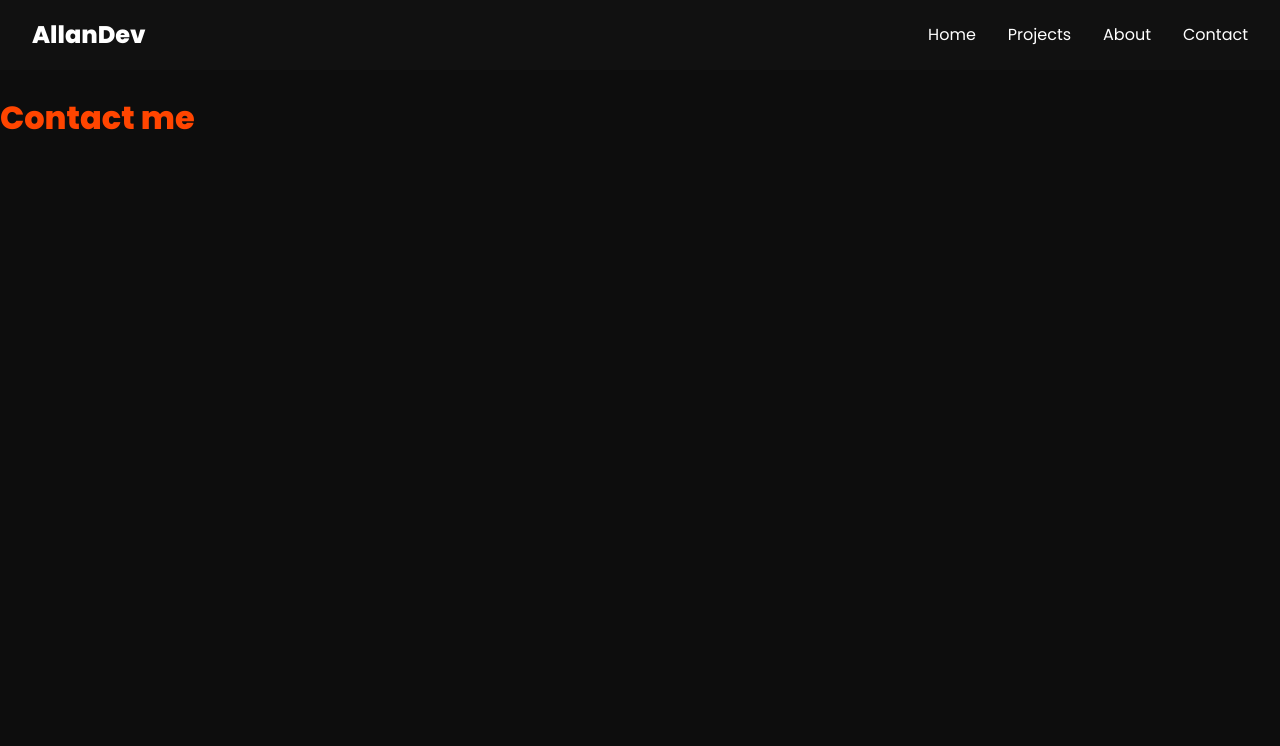
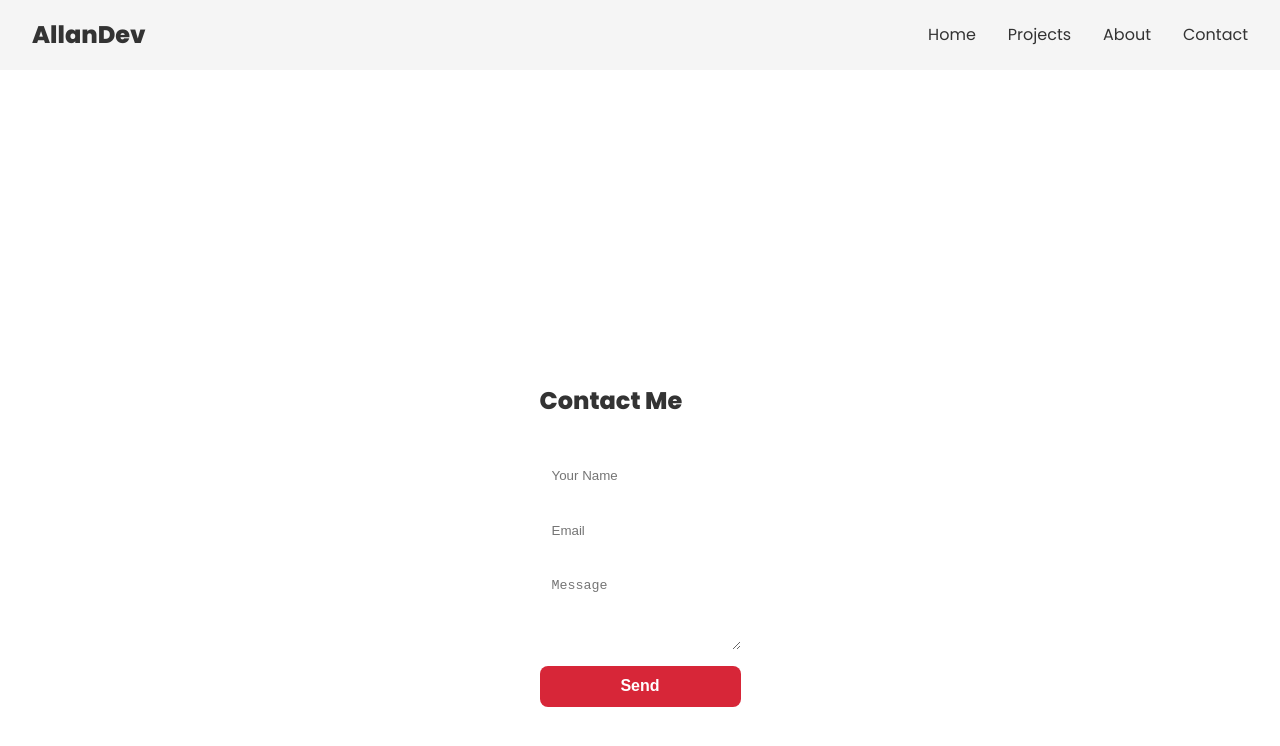
Before and after one commit to EliasAllan/Portfolio2025, a React (Vite) app in the folder client/: page /contact in a window 1280 px wide. Shown: the top 746 px of the page. Built offline with nearby package versions, Linux system fonts and the light colour scheme.

Commit message:
Add slide-in component and update styles

```diff
--- /dev/null
+++ b/client/src/components/SlideInSection.jsx
@@ -0,0 +1,29 @@
+import { useEffect, useRef } from 'react';
+
+function SlideInSection({ children }) {
+  const ref = useRef(null);
+
+  useEffect(() => {
+    const node = ref.current;
+    if (!node) return;
+    const observer = new IntersectionObserver((entries) => {
+      entries.forEach((entry) => {
+        if (entry.isIntersecting) {
+          entry.target.classList.add('show');
+        } else {
+          entry.target.classList.remove('show');
+        }
+      });
+    }, { threshold: 0.2 });
+    observer.observe(node);
+    return () => observer.unobserve(node);
+  }, []);
+
+  return (
+    <div ref={ref} className="fade-slide">
+      {children}
+    </div>
+  );
+}
+
+export default SlideInSection;
--- a/client/src/components/navbar/Navbar.css
+++ b/client/src/components/navbar/Navbar.css
@@ -3,8 +3,8 @@
   justify-content: space-between;
   align-items: center;
   padding: 1rem 2rem;
-  background-color: #111;
-  color: white;
+  background-color: var(--charcoal);
+  color: var(--text);
   position: sticky;
   top: 0;
   z-index: 999;
@@ -21,7 +21,7 @@
 }
 
 .nav-links a {
-  color: white;
+  color: var(--text);
   text-decoration: none;
 }
 
@@ -35,7 +35,7 @@
 .hamburger span {
   width: 25px;
   height: 3px;
-  background: white;
+  background: var(--text);
   transition: 0.3s;
 }
 
@@ -55,7 +55,7 @@
     top: 60px;
     right: 0;
     flex-direction: column;
-    background-color: #111;
+    background-color: var(--charcoal);
     padding: 1rem;
     display: none;
   }
--- a/client/src/pages/About.jsx
+++ b/client/src/pages/About.jsx
@@ -1,4 +1,17 @@
+import SlideInSection from '../components/SlideInSection.jsx';
+import './About.css';
+
 function About() {
-    return <h1>Things about me</h1>;
-  }
-  export default About;
+  return (
+    <section className="about-section">
+      <SlideInSection>
+        <div className="about-text">
+          <h2>About Me</h2>
+          <p>I enjoy building user experiences that feel intuitive and responsive. Outside of coding I love exploring new tech and design trends.</p>
+        </div>
+      </SlideInSection>
+    </section>
+  );
+}
+
+export default About;
--- a/client/src/pages/Contact.jsx
+++ b/client/src/pages/Contact.jsx
@@ -1,4 +1,20 @@
+import SlideInSection from '../components/SlideInSection.jsx';
+import './Contact.css';
+
 function Contact() {
-    return <h1>Contact me</h1>;
-  }
-  export default Contact;
+  return (
+    <section className="contact-section">
+      <SlideInSection>
+        <div className="contact-form">
+          <h2>Contact Me</h2>
+          <input type="text" placeholder="Your Name" />
+          <input type="email" placeholder="Email" />
+          <textarea rows="4" placeholder="Message" />
+          <button className="cta">Send</button>
+        </div>
+      </SlideInSection>
+    </section>
+  );
+}
+
+export default Contact;
--- a/client/src/pages/Home.css
+++ b/client/src/pages/Home.css
@@ -45,7 +45,7 @@ button.cta {
 
 button.cta:hover {
   background: var(--gold);
-  color: var(--black);
+  color: var(--text);
 }
 
 button.cta.secondary {
@@ -56,5 +56,5 @@ button.cta.secondary {
 
 button.cta.secondary:hover {
   background: var(--gold);
-  color: var(--black);
+  color: var(--text);
 }
--- a/client/src/pages/Home.jsx
+++ b/client/src/pages/Home.jsx
@@ -1,9 +1,11 @@
 import './Home.css';
 import { Link } from 'react-router-dom';
+import SlideInSection from '../components/SlideInSection.jsx';
 
 function Home() {
   return (
     <section className="hero">
+      <SlideInSection>
         <div className="hero-content">
           <h1>Hi, I'm Allan</h1>
           <p className="tagline">Full stack developer crafting modern, performant web applications.</p>
@@ -17,6 +19,7 @@ function Home() {
             </a>
           </div>
         </div>
+      </SlideInSection>
     </section>
   );
 }
--- a/client/src/pages/Projects.css
+++ b/client/src/pages/Projects.css
@@ -22,14 +22,6 @@
   background: var(--charcoal);
   padding: 1rem;
   border-radius: 12px;
-  opacity: 0;
-  transform: translateY(50px);
-  transition: all 0.6s ease;
-}
-
-.project-card.slide-in {
-  opacity: 1;
-  transform: translateY(0);
 }
 
 .project-card img {
--- a/client/src/pages/Projects.jsx
+++ b/client/src/pages/Projects.jsx
@@ -1,4 +1,4 @@
-import { useEffect, useRef } from 'react';
+import SlideInSection from '../components/SlideInSection.jsx';
 import './Projects.css';
 
 const projects = [
@@ -18,39 +18,14 @@ const projects = [
 ];
 
 function Projects() {
-  const cardsRef = useRef([]);
-
-  useEffect(() => {
-    const observer = new IntersectionObserver(
-      (entries) => {
-        entries.forEach((entry) => {
-          entry.target.classList.toggle('slide-in', entry.isIntersecting);
-        });
-      },
-      { threshold: 0.2 }
-    );
-
-    cardsRef.current.forEach((card) => {
-      if (card) observer.observe(card);
-    });
-
-    return () => {
-      cardsRef.current.forEach((card) => {
-        if (card) observer.unobserve(card);
-      });
-    };
-  }, []);
 
   return (
     <div className="projects-page">
       <h2>My Projects</h2>
       <div className="project-grid">
         {projects.map((project, index) => (
-          <div
-            className="project-card"
-            key={index}
-            ref={(el) => (cardsRef.current[index] = el)}
-          >
+          <SlideInSection key={index}>
+            <div className="project-card">
               <img src={project.img} alt={project.title} />
               <h3>{project.title}</h3>
               <p>{project.description}</p>
@@ -60,6 +35,7 @@ function Projects() {
                 ))}
               </div>
             </div>
+          </SlideInSection>
         ))}
       </div>
     </div>
--- a/client/src/styles.css
+++ b/client/src/styles.css
@@ -1,9 +1,9 @@
 :root {
-  --red: #D72638;
-  --gold: #FFD700;
-  --black: #0D0D0D;
-  --text: #F8F8F8;
-  --charcoal: #1E1E1E;
+  --red: #d72638;
+  --gold: #ffd700;
+  --black: #ffffff;
+  --text: #333333;
+  --charcoal: #f5f5f5;
 }
 
 
@@ -59,3 +59,13 @@ p {
 .navbar a {
   font-weight: 500;
 }
+
+.fade-slide {
+  opacity: 0;
+  transform: translateY(40px);
+  transition: opacity 0.6s ease, transform 0.6s ease;
+}
+.fade-slide.show {
+  opacity: 1;
+  transform: translateY(0);
+}
```
Also changed, not shown: 1 other file (tests, documents, lock files or other folders). Lines whose indentation alone changed are shown as unchanged.
